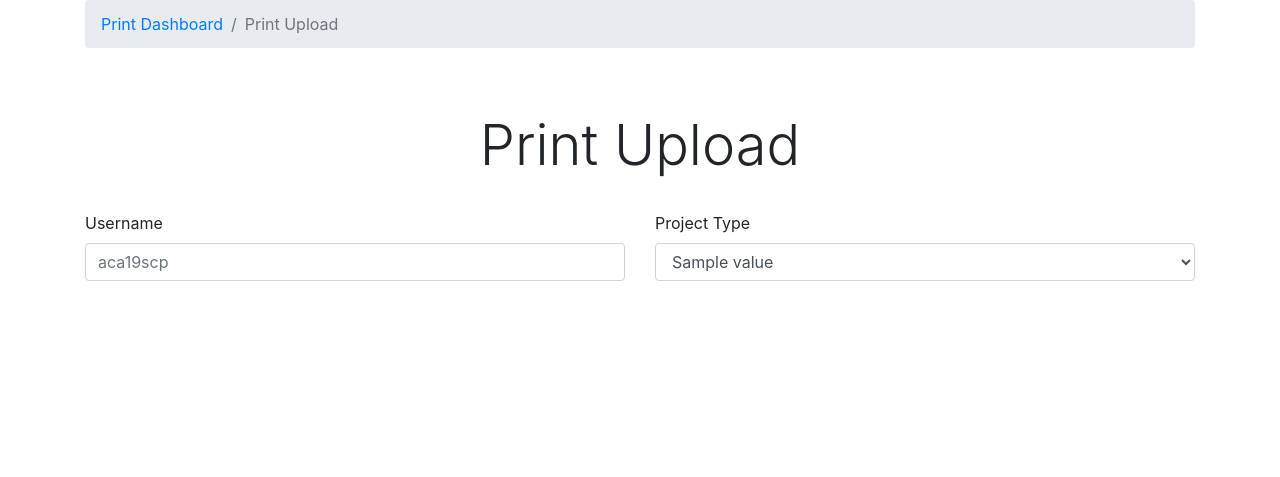
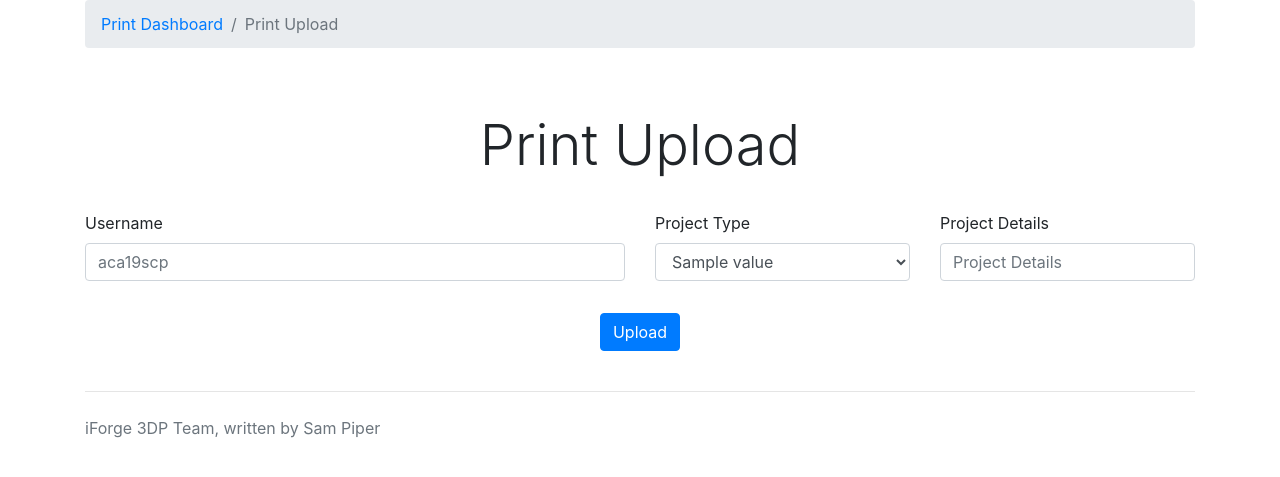
Before and after one commit to iforge-uos/print-queue-api, a Python web app: template print_api/templates/print_upload.j2 in a window 1280 px wide. Shown: the part 56-533 px from the top of the page. Run offline with Jinja, Linux system fonts and the light colour scheme; the template is opened without the code that fills it: most values are stand-ins (such as "Sample title", 1, 10 or a date in 2020); some libraries are stand-ins or nearby versions.

Commit message:
feat: dynamic form

```diff
--- a/print_api/app.py
+++ b/print_api/app.py
@@ -95,7 +95,7 @@
 
 def configure_logger(app):
     """
-    Configer the logger
+    Configure the logger
     """
     handler = logging.StreamHandler(sys.stdout)
     if not app.logger.handlers:
--- a/print_api/templates/print_upload.j2
+++ b/print_api/templates/print_upload.j2
@@ -13,7 +13,7 @@
         <div class="px-3 py-3 pt-md-5 pb-md-4 mx-auto text-center">
             <h1 class="display-4">Print Upload</h1>
         </div>
-        <form class="row g-3">
+        <form class="row g-3" name="f" method="post">
             <div class="col-md-6 form-group">
                 <label for="inputUsername" class="form-label">Username</label>
                 <input type="text"
@@ -21,15 +21,36 @@
                        id="inputUsername"
                        placeholder="aca19scp">
             </div>
-            <div class="col-md-6 form-group">
-                <label for="inputProject" class="form-label">Project Type</label>
-                <select class="form-control" id="inputProject" aria-label="">
-                {% for project in project_types %}
-                    <option value="{{project.name}}">{{project.value}}</option>
-                {% endfor %}
+            <div {% if selected_project != "personal" %}class="col-md-6 form-group" {% else %}class="col-md-6 form-group"{% endif %}>
+                <div class="form row">
+                    <div class="col form-group">
+                        <label for="inputProject" class="form-label">Project Type</label>
+                        <select name="project_type"
+                                class="form-control"
+                                id="inputProject"
+                                aria-label=""
+                                onchange="document.f.submit();">
+                            {% for project in project_types %}
+                                <option value="{{ project.name }}"
+                                        {% if project.name == selected_project %}selected="selected"{% endif %}>
+                                    {{ project.value }}
+                                </option>
+                            {% endfor %}
+                        </select>
+                    </div>
+                    {% if selected_project != "personal" %}
+                        <div class="col form-group">
+                            <label for="inputProjectDetails" class="form-label">Project Details</label>
+                            <input type="text"
+                                   class="form-control"
+                                   id="inputProjectDetails"
+                                   placeholder="Project Details">
+                        </div>
+                    {% endif %}
+                </div>
             </div>
-            <div class="col-12">
-                <button type="submit" class="btn btn-primary">Sign in</button>
+            <div class="col-auto mx-auto">
+                <button type="submit" class="btn btn-primary">Upload</button>
             </div>
         </form>
     </div>
```
Also changed, not shown: print_api/resources/user_views.py (+5 -3 lines).
